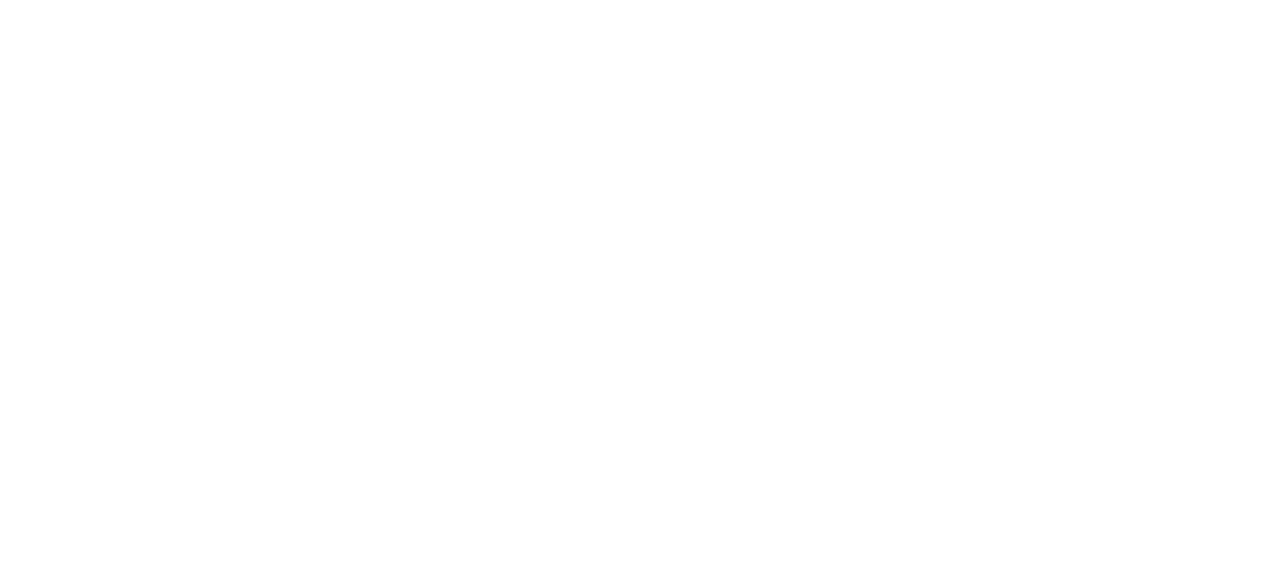
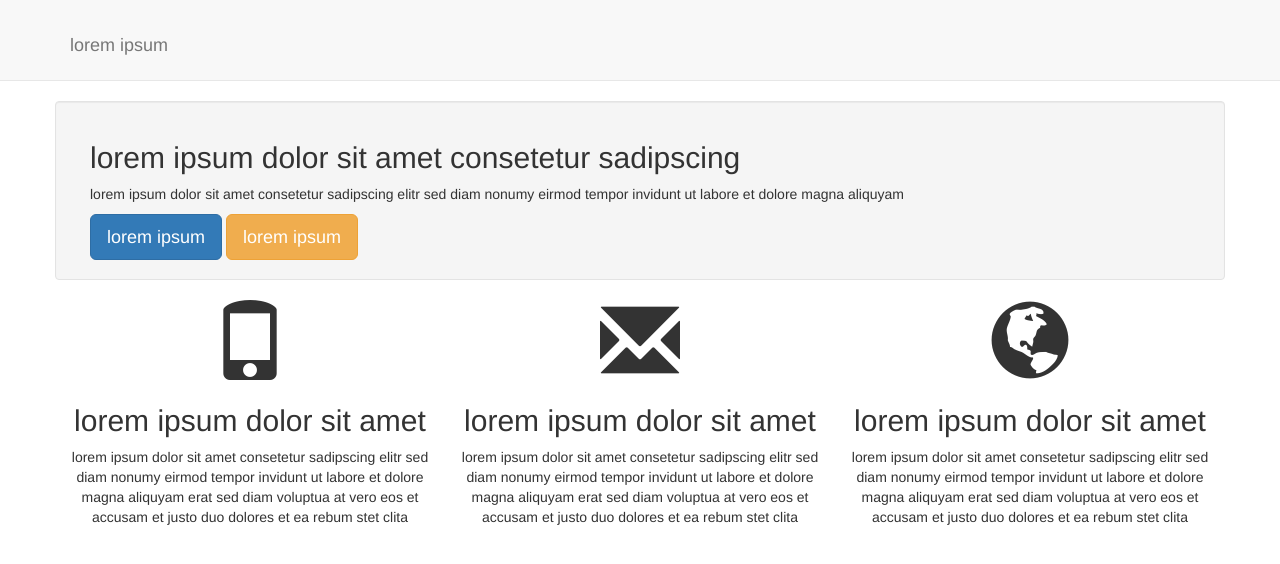
Before and after one commit to dobestan/blasting-off-with-bootstrap, a website: page index.html in a window 1280 px wide. Drawn offline with nearby package versions, Linux system fonts and the light colour scheme.

Commit message:
update index.html : using grid system and typography

```diff
--- a/index.html
+++ b/index.html
@@ -8,6 +8,57 @@
     <link rel="stylesheet" href="./bower_components/bootstrap/dist/css/bootstrap.min.css" />
   </head>
   <body>
+    <div class="navbar navbar-default navbar-static-top">
+      <div class="container">
+        <h1 class="navbar-brand">lorem ipsum</h1>
+      </div>
+    </div>
+
+    <div class="container">
+      <div class="row well">
+        <div class="col-xs-12">
+          <h2>lorem ipsum dolor sit amet consetetur sadipscing</h2>
+          <p>lorem ipsum dolor sit amet consetetur sadipscing elitr sed diam nonumy eirmod tempor invidunt ut labore et dolore magna aliquyam</p>
+
+          <button type="submit" class="btn btn-lg btn-primary">lorem ipsum</button>
+          <button type="submit" class="btn btn-lg btn-warning">lorem ipsum</button>
+        </div>
+      </div>
+
+      <div class="row text-center">
+        <div class="col-xs-12 col-sm-4">
+          <i class="glyphicon glyphicon-phone" style="font-size: 80px;"></i>
+          <h2>lorem ipsum dolor sit amet</h2>
+          <div>
+            lorem ipsum dolor sit amet consetetur sadipscing elitr sed diam nonumy
+            eirmod tempor invidunt ut labore et dolore magna aliquyam erat sed diam
+            voluptua at vero eos et accusam et justo duo dolores et ea rebum stet clita
+          </div>
+        </div>
+
+        <div class="col-xs-12 col-sm-4">
+          <i class="glyphicon glyphicon-envelope" style="font-size: 80px;"></i>
+          <h2>lorem ipsum dolor sit amet</h2>
+          <div>
+            lorem ipsum dolor sit amet consetetur sadipscing elitr sed diam nonumy
+            eirmod tempor invidunt ut labore et dolore magna aliquyam erat sed diam
+            voluptua at vero eos et accusam et justo duo dolores et ea rebum stet clita
+          </div>
+        </div>
+
+        <div class="col-xs-12 col-sm-4">
+          <i class="glyphicon glyphicon-globe" style="font-size: 80px;"></i>
+          <h2>lorem ipsum dolor sit amet</h2>
+          <div>
+            lorem ipsum dolor sit amet consetetur sadipscing elitr sed diam nonumy
+            eirmod tempor invidunt ut labore et dolore magna aliquyam erat sed diam
+            voluptua at vero eos et accusam et justo duo dolores et ea rebum stet clita
+          </div>
+        </div>
+      </div>
+
+    </div>
+
     <script src="./bower_components/jquery/dist/jquery.min.js"></script>
     <script src="./bower_components/bootstrap/dist/js/bootstrap.min.js"></script>
   </body>
```
